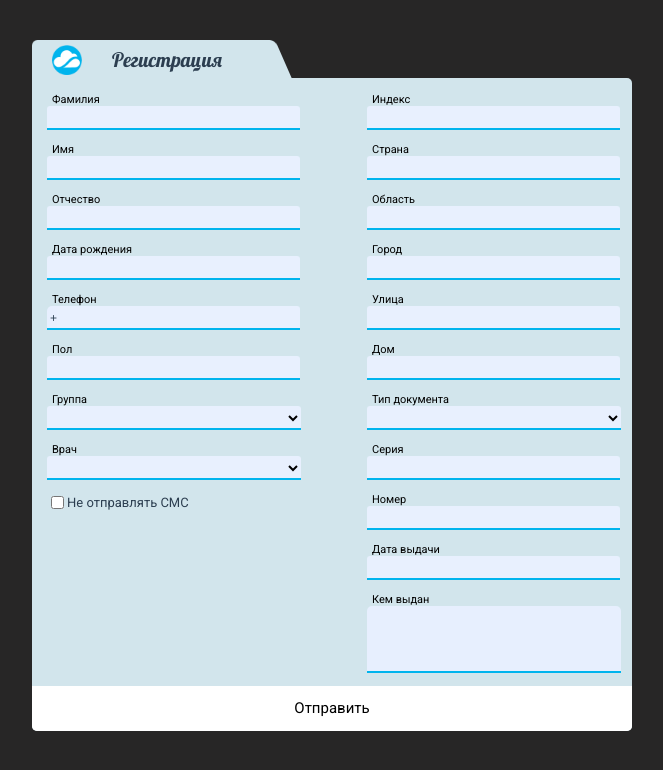
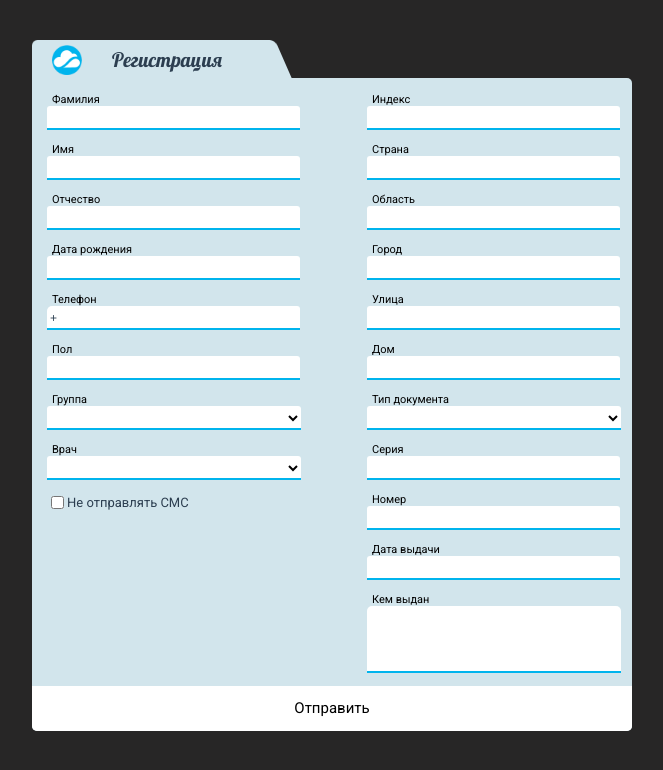
Before and after one commit to ifoba/Medods, a Vue app in the folder medods/: page / in a window 1280 px wide. Shown: the top 770 px of the page, without its empty margins (308-971 px from the left). Built offline with nearby package versions, Linux system fonts and the light colour scheme.

Commit message:
change style

```diff
--- a/medods/src/components/Form.vue
+++ b/medods/src/components/Form.vue
@@ -283,7 +283,7 @@ export default {
 $invalid: rgb(255, 0, 0);
 $border: rgb(0, 180, 237);
 $back: rgb(210, 229, 236);
-$input: rgb(231, 239, 254);
+$input: rgb(255, 255, 255);
 $robo: "Roboto", sans-serif;
 $field-w: 250px;
 
@@ -371,7 +371,7 @@ $field-w: 250px;
     width: $field-w;
     height: 20px;
     padding: 2px 0 0 3px;
-    background: rgb(232, 240, 254);
+    background: $input;
     border-radius: 3px 3px 0 0;
     outline: none;
     border: none;
```
